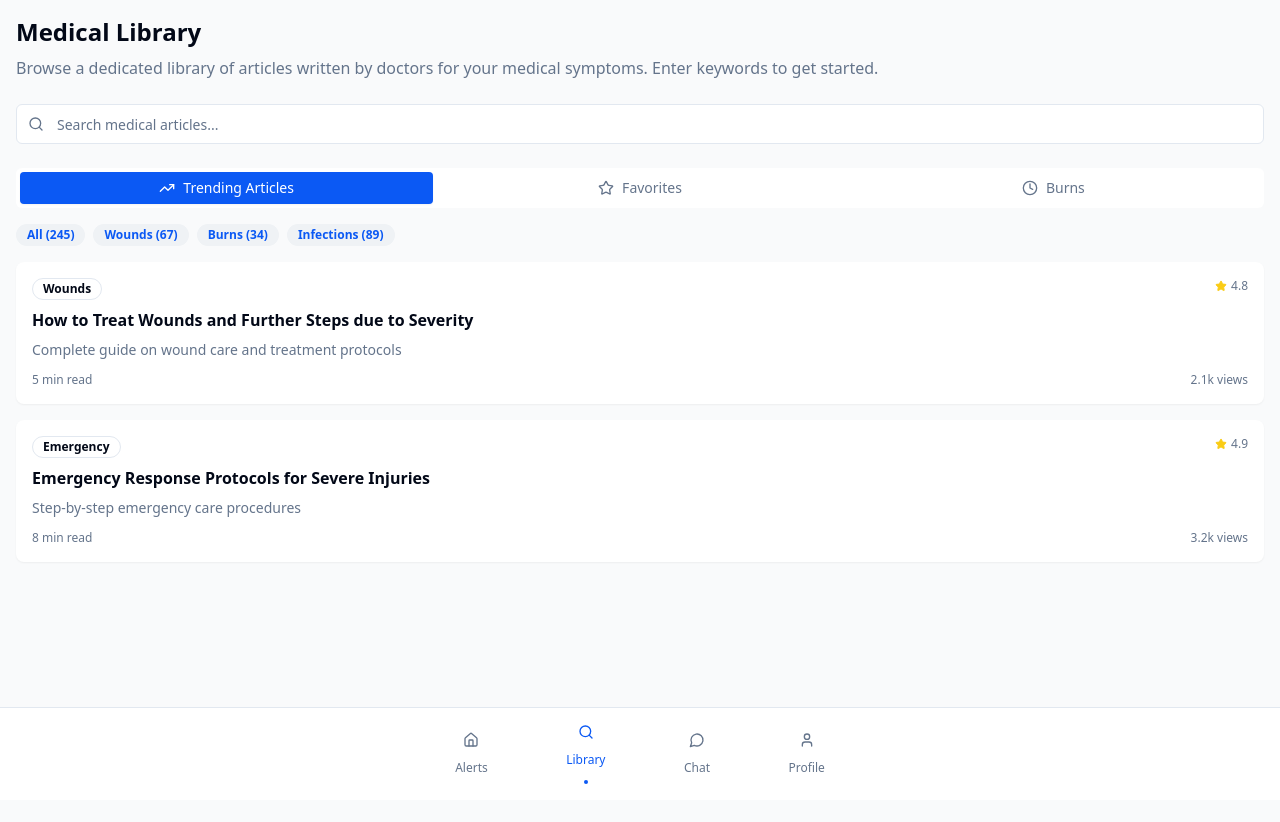
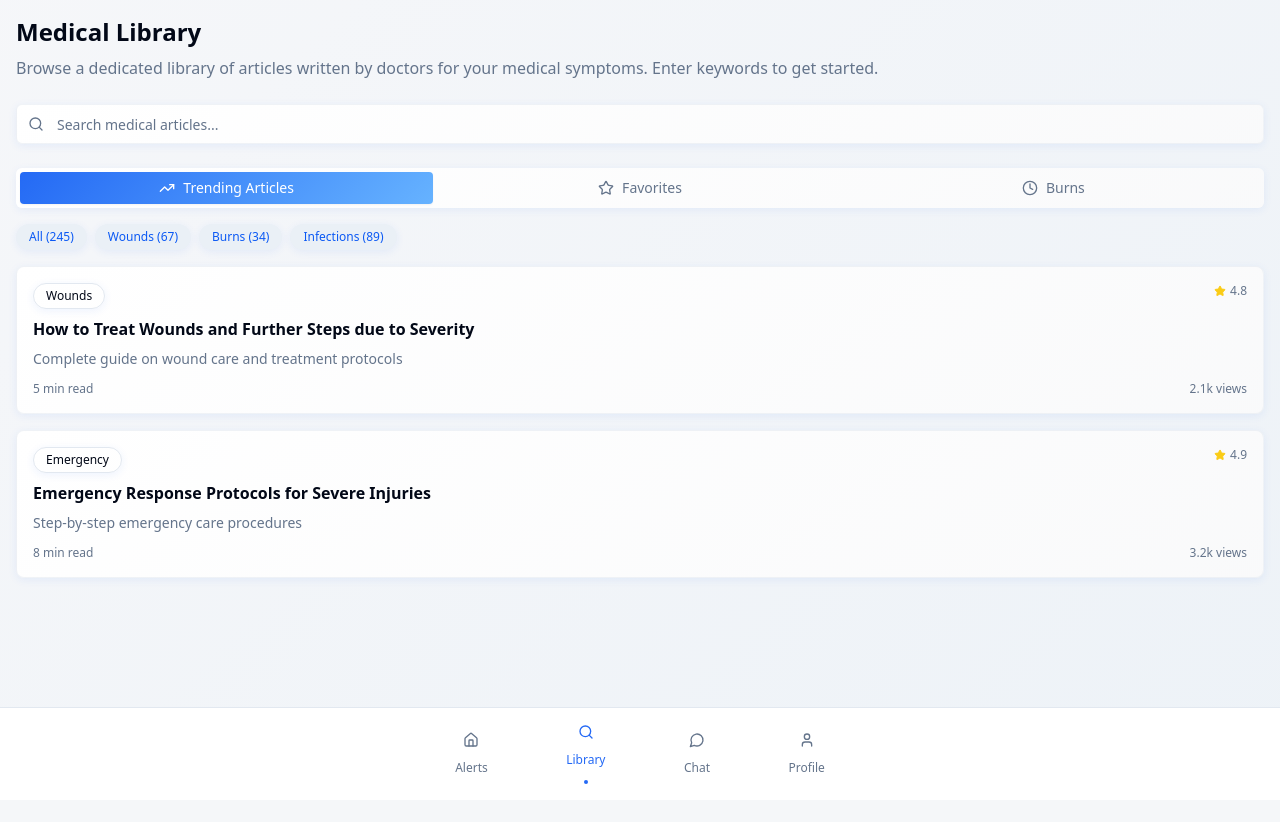
Before and after one commit to coolgalhx/AmalApp, a React (Vite) app: page / in a window 1280 px wide. Both pictures are taken after a click on the button "Library". Shown: the top 822 px of the page. Built offline with nearby package versions, Linux system fonts and the light colour scheme.

Commit message:
Improve UI design
Make the UI less boring.

```diff
--- a/src/components/MedicalLibrary.tsx
+++ b/src/components/MedicalLibrary.tsx
@@ -45,7 +45,7 @@ const categories = [
 
 export const MedicalLibrary = () => {
   return (
-    <div className="p-4 bg-medical-bg min-h-screen">
+    <div className="p-4 bg-gradient-medical min-h-screen animate-fade-in">
       <div className="mb-6">
         <h1 className="text-2xl font-bold mb-2">Medical Library</h1>
         <p className="text-muted-foreground">
@@ -57,21 +57,21 @@ export const MedicalLibrary = () => {
         <Search className="absolute left-3 top-3 h-4 w-4 text-muted-foreground" />
         <Input
           placeholder="Search medical articles..."
-          className="pl-10 bg-white border-border"
+          className="pl-10 bg-gradient-card shadow-soft border-border/50 hover-glow"
         />
       </div>
 
       <Tabs defaultValue="trending" className="space-y-4">
-        <TabsList className="grid w-full grid-cols-3 bg-white">
-          <TabsTrigger value="trending" className="data-[state=active]:bg-primary data-[state=active]:text-primary-foreground">
+        <TabsList className="grid w-full grid-cols-3 bg-gradient-card shadow-soft">
+          <TabsTrigger value="trending" className="data-[state=active]:bg-gradient-primary data-[state=active]:text-primary-foreground hover-glow">
             <TrendingUp className="w-4 h-4 mr-2" />
             Trending Articles
           </TabsTrigger>
-          <TabsTrigger value="favorites" className="data-[state=active]:bg-primary data-[state=active]:text-primary-foreground">
+          <TabsTrigger value="favorites" className="data-[state=active]:bg-gradient-primary data-[state=active]:text-primary-foreground hover-glow">
             <Star className="w-4 h-4 mr-2" />
             Favorites
           </TabsTrigger>
-          <TabsTrigger value="recent" className="data-[state=active]:bg-primary data-[state=active]:text-primary-foreground">
+          <TabsTrigger value="recent" className="data-[state=active]:bg-gradient-primary data-[state=active]:text-primary-foreground hover-glow">
             <Clock className="w-4 h-4 mr-2" />
             Burns
           </TabsTrigger>
@@ -80,17 +80,17 @@ export const MedicalLibrary = () => {
         <TabsContent value="trending" className="space-y-4">
           <div className="flex flex-wrap gap-2 mb-4">
             {categories.map((category) => (
-              <Badge key={category.name} variant="secondary" className="cursor-pointer hover:bg-primary hover:text-primary-foreground">
+              <Badge key={category.name} variant="secondary" className="medical-badge cursor-pointer hover:bg-gradient-primary hover:text-primary-foreground hover-glow">
                 {category.name} ({category.count})
               </Badge>
             ))}
           </div>
 
-          {trendingArticles.map((article) => (
-            <Card key={article.id} className="border-0 shadow-sm cursor-pointer hover:shadow-md transition-shadow">
+          {trendingArticles.map((article, index) => (
+            <Card key={article.id} className="medical-card cursor-pointer animate-slide-up" style={{ animationDelay: `${index * 0.1}s` }}>
               <CardContent className="p-4">
                 <div className="flex justify-between items-start mb-2">
-                  <Badge variant="outline" className="text-xs">
+                  <Badge variant="outline" className="text-xs medical-badge">
                     {article.category}
                   </Badge>
                   <div className="flex items-center space-x-1 text-xs text-muted-foreground">
@@ -117,14 +117,14 @@ export const MedicalLibrary = () => {
         </TabsContent>
 
         <TabsContent value="favorites">
-          <div className="text-center py-8">
+          <div className="text-center py-8 animate-fade-in">
             <Star className="w-12 h-12 mx-auto mb-4 text-muted-foreground" />
             <p className="text-muted-foreground">No favorite articles yet</p>
           </div>
         </TabsContent>
 
         <TabsContent value="recent">
-          <div className="text-center py-8">
+          <div className="text-center py-8 animate-fade-in">
             <Clock className="w-12 h-12 mx-auto mb-4 text-muted-foreground" />
             <p className="text-muted-foreground">No recent articles</p>
           </div>
--- a/src/index.css
+++ b/src/index.css
@@ -8,7 +8,7 @@ All colors MUST be HSL.
 
 @layer base {
   :root {
-    --background: 0 0% 100%;
+    --background: 220 15% 98%;
     --foreground: 222.2 84% 4.9%;
 
     --card: 0 0% 100%;
@@ -17,28 +17,35 @@ All colors MUST be HSL.
     --popover: 0 0% 100%;
     --popover-foreground: 222.2 84% 4.9%;
 
-    /* Medical app primary - professional blue */
-    --primary: 220 91% 50%;
+    /* Enhanced medical primary - vibrant blue gradient */
+    --primary: 220 91% 55%;
     --primary-foreground: 0 0% 100%;
+    --primary-glow: 210 100% 70%;
     --primary-muted: 220 50% 85%;
+    --primary-dark: 220 91% 45%;
 
-    /* Medical secondary - soft blue */
-    --secondary: 210 25% 95%;
+    /* Enhanced secondary - gradient blue */
+    --secondary: 210 40% 94%;
     --secondary-foreground: 220 91% 50%;
+    --secondary-glow: 200 80% 90%;
 
     --muted: 210 20% 96%;
     --muted-foreground: 215.4 16.3% 46.9%;
 
-    --accent: 200 100% 96%;
+    --accent: 180 100% 94%;
     --accent-foreground: 220 91% 50%;
+    --accent-glow: 180 80% 85%;
 
-    /* Medical alert colors */
+    /* Enhanced medical alert colors */
     --medical-urgent: 0 84% 60%;
     --medical-urgent-foreground: 0 0% 100%;
+    --medical-urgent-glow: 0 100% 85%;
     --medical-warning: 43 96% 56%;
     --medical-warning-foreground: 0 0% 100%;
+    --medical-warning-glow: 43 100% 85%;
     --medical-success: 142 71% 45%;
     --medical-success-foreground: 0 0% 100%;
+    --medical-success-glow: 142 80% 75%;
 
     --destructive: 0 84.2% 60.2%;
     --destructive-foreground: 210 40% 98%;
@@ -47,11 +54,26 @@ All colors MUST be HSL.
     --input: 214.3 31.8% 91.4%;
     --ring: 220 91% 50%;
 
-    /* Medical app specific colors */
+    /* Enhanced medical app specific colors */
     --chat-bubble: 220 91% 50%;
     --chat-bubble-foreground: 0 0% 100%;
+    --chat-bubble-glow: 220 100% 80%;
     --news-badge: 0 84% 60%;
-    --medical-bg: 210 25% 98%;
+    --medical-bg: 220 25% 97%;
+
+    /* Gradients */
+    --gradient-primary: linear-gradient(135deg, hsl(220 91% 55%), hsl(210 100% 70%));
+    --gradient-secondary: linear-gradient(135deg, hsl(210 40% 94%), hsl(200 80% 90%));
+    --gradient-accent: linear-gradient(135deg, hsl(180 100% 94%), hsl(180 80% 85%));
+    --gradient-medical: linear-gradient(135deg, hsl(220 25% 97%), hsl(210 40% 95%));
+    --gradient-card: linear-gradient(145deg, hsl(0 0% 100%), hsl(220 15% 98%));
+
+    /* Shadows */
+    --shadow-soft: 0 2px 8px hsl(220 91% 55% / 0.08);
+    --shadow-medium: 0 4px 16px hsl(220 91% 55% / 0.12);
+    --shadow-strong: 0 8px 32px hsl(220 91% 55% / 0.16);
+    --shadow-glow: 0 0 20px hsl(220 100% 70% / 0.2);
+    --shadow-colored: 0 4px 20px hsl(220 91% 55% / 0.15);
 
     --radius: 0.5rem;
 
@@ -120,3 +142,110 @@ All colors MUST be HSL.
     @apply bg-background text-foreground;
   }
 }
+
+@layer utilities {
+  /* Gradient utilities */
+  .bg-gradient-primary {
+    background: var(--gradient-primary);
+  }
+
+  .bg-gradient-secondary {
+    background: var(--gradient-secondary);
+  }
+
+  .bg-gradient-accent {
+    background: var(--gradient-accent);
+  }
+
+  .bg-gradient-medical {
+    background: var(--gradient-medical);
+  }
+
+  .bg-gradient-card {
+    background: var(--gradient-card);
+  }
+
+  /* Shadow utilities */
+  .shadow-soft {
+    box-shadow: var(--shadow-soft);
+  }
+
+  .shadow-medium {
+    box-shadow: var(--shadow-medium);
+  }
+
+  .shadow-strong {
+    box-shadow: var(--shadow-strong);
+  }
+
+  .shadow-glow {
+    box-shadow: var(--shadow-glow);
+  }
+
+  .shadow-colored {
+    box-shadow: var(--shadow-colored);
+  }
+
+  /* Animation utilities */
+  .animate-fade-in {
+    animation: fadeIn 0.3s ease-out;
+  }
+
+  .animate-slide-up {
+    animation: slideUp 0.4s ease-out;
+  }
+
+  .animate-scale-in {
+    animation: scaleIn 0.2s ease-out;
+  }
+
+  .hover-lift {
+    @apply transition-all duration-300 hover:scale-[1.02] hover:shadow-medium;
+  }
+
+  .hover-glow {
+    @apply transition-all duration-300 hover:shadow-glow;
+  }
+
+  /* Interactive card */
+  .medical-card {
+    @apply bg-gradient-card shadow-soft hover-lift rounded-lg border border-border/50;
+  }
+
+  .medical-badge {
+    @apply px-3 py-1 rounded-full text-xs font-medium shadow-soft;
+  }
+}
+
+@keyframes fadeIn {
+  from {
+    opacity: 0;
+    transform: translateY(10px);
+  }
+  to {
+    opacity: 1;
+    transform: translateY(0);
+  }
+}
+
+@keyframes slideUp {
+  from {
+    opacity: 0;
+    transform: translateY(20px);
+  }
+  to {
+    opacity: 1;
+    transform: translateY(0);
+  }
+}
+
+@keyframes scaleIn {
+  from {
+    opacity: 0;
+    transform: scale(0.95);
+  }
+  to {
+    opacity: 1;
+    transform: scale(1);
+  }
+}
--- a/tailwind.config.ts
+++ b/tailwind.config.ts
@@ -27,11 +27,14 @@ export default {
 				primary: {
 					DEFAULT: 'hsl(var(--primary))',
 					foreground: 'hsl(var(--primary-foreground))',
-					muted: 'hsl(var(--primary-muted))'
+					muted: 'hsl(var(--primary-muted))',
+					glow: 'hsl(var(--primary-glow))',
+					dark: 'hsl(var(--primary-dark))'
 				},
 				secondary: {
 					DEFAULT: 'hsl(var(--secondary))',
-					foreground: 'hsl(var(--secondary-foreground))'
+					foreground: 'hsl(var(--secondary-foreground))',
+					glow: 'hsl(var(--secondary-glow))'
 				},
 				destructive: {
 					DEFAULT: 'hsl(var(--destructive))',
@@ -43,7 +46,8 @@ export default {
 				},
 				accent: {
 					DEFAULT: 'hsl(var(--accent))',
-					foreground: 'hsl(var(--accent-foreground))'
+					foreground: 'hsl(var(--accent-foreground))',
+					glow: 'hsl(var(--accent-glow))'
 				},
 				popover: {
 					DEFAULT: 'hsl(var(--popover))',
@@ -56,15 +60,19 @@ export default {
 				medical: {
 					urgent: 'hsl(var(--medical-urgent))',
 					'urgent-foreground': 'hsl(var(--medical-urgent-foreground))',
+					'urgent-glow': 'hsl(var(--medical-urgent-glow))',
 					warning: 'hsl(var(--medical-warning))',
 					'warning-foreground': 'hsl(var(--medical-warning-foreground))',
+					'warning-glow': 'hsl(var(--medical-warning-glow))',
 					success: 'hsl(var(--medical-success))',
 					'success-foreground': 'hsl(var(--medical-success-foreground))',
+					'success-glow': 'hsl(var(--medical-success-glow))',
 					bg: 'hsl(var(--medical-bg))'
 				},
 				chat: {
 					bubble: 'hsl(var(--chat-bubble))',
-					'bubble-foreground': 'hsl(var(--chat-bubble-foreground))'
+					'bubble-foreground': 'hsl(var(--chat-bubble-foreground))',
+					'bubble-glow': 'hsl(var(--chat-bubble-glow))'
 				},
 				news: {
 					badge: 'hsl(var(--news-badge))'
```
Also changed, not shown: src/components/LiveAlertsFeed.tsx (+11 -11 lines), src/components/MedicalChat.tsx (+28 -21 lines).
